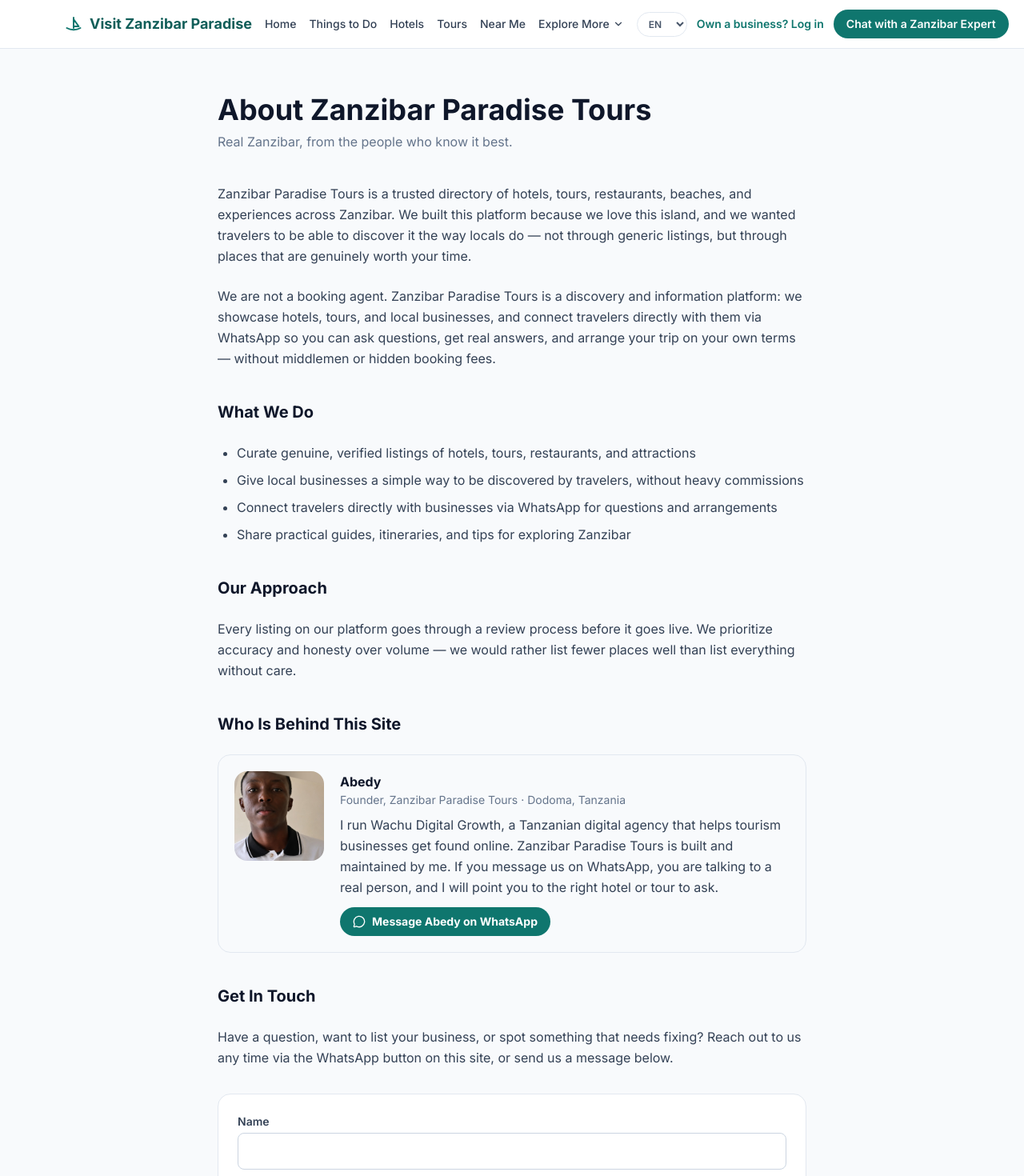
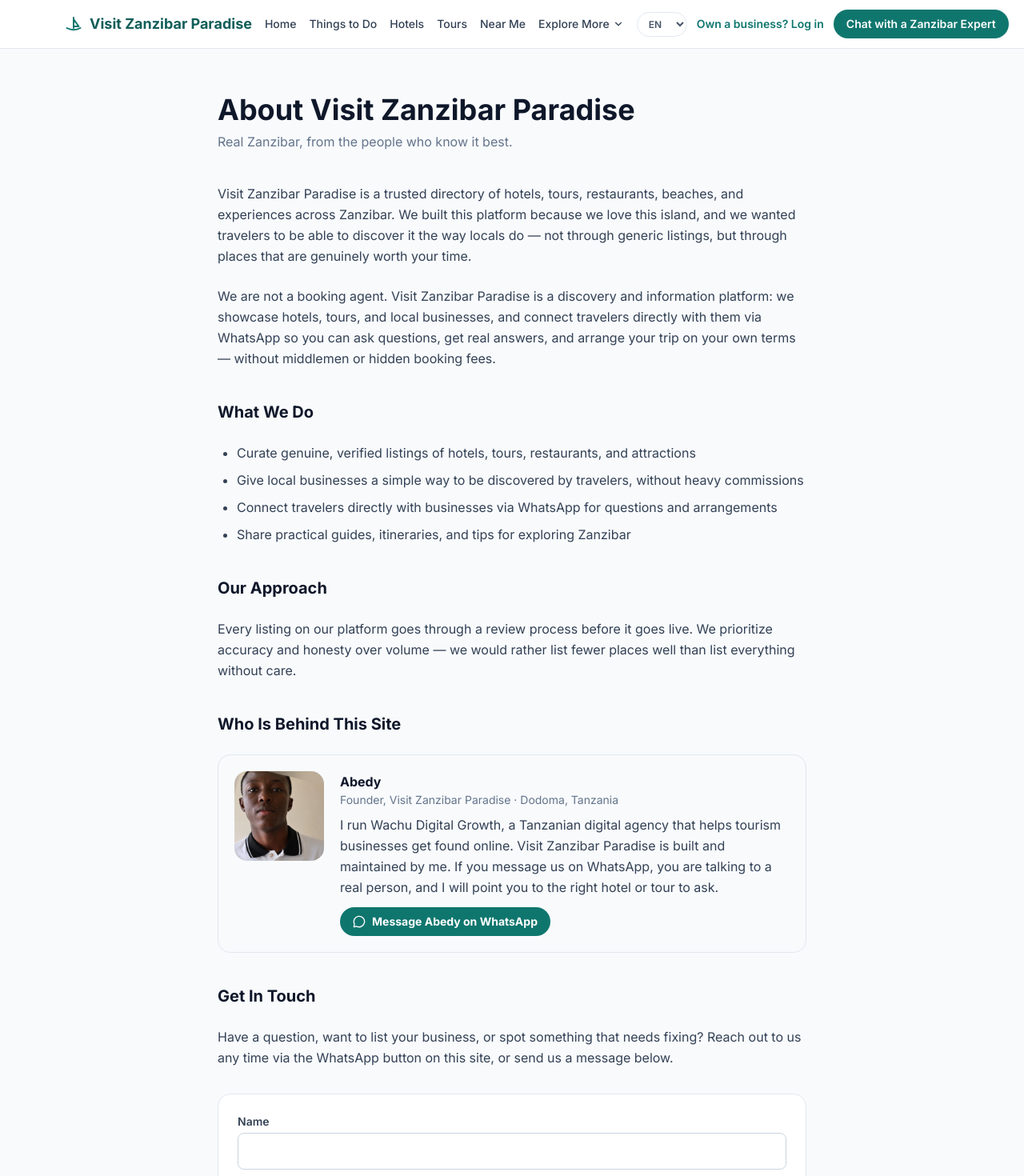
Before and after one commit to abedymbangaa-sys/ztp, a React (Vite) app: page /about in a window 1280 px wide. Shown: the top 1470 px of the page at 80% size. Built offline with nearby package versions, Linux system fonts and the light colour scheme.

Commit message:
Update About.jsx

```diff
--- a/src/pages/About.jsx
+++ b/src/pages/About.jsx
@@ -5,17 +5,17 @@ import { MessageCircle } from "lucide-react";
 export default function About() {
   return (
     <div className="max-w-3xl mx-auto px-4 py-14">
-      <h1 className="text-3xl md:text-4xl font-bold text-slate-900 mb-2">About Zanzibar Paradise Tours</h1>
+      <h1 className="text-3xl md:text-4xl font-bold text-slate-900 mb-2">About Visit Zanzibar Paradise</h1>
       <p className="text-slate-500 mb-10">Real Zanzibar, from the people who know it best.</p>
       <div className="space-y-6 text-slate-700 leading-relaxed">
         <p>
-          Zanzibar Paradise Tours is a trusted directory of hotels, tours, restaurants, beaches, and
+          Visit Zanzibar Paradise is a trusted directory of hotels, tours, restaurants, beaches, and
           experiences across Zanzibar. We built this platform because we love this island, and we wanted
           travelers to be able to discover it the way locals do — not through generic listings, but through
           places that are genuinely worth your time.
         </p>
         <p>
-          We are not a booking agent. Zanzibar Paradise Tours is a discovery and information platform: we
+          We are not a booking agent. Visit Zanzibar Paradise is a discovery and information platform: we
           showcase hotels, tours, and local businesses, and connect travelers directly with them via
           WhatsApp so you can ask questions, get real answers, and arrange your trip on your own terms —
           without middlemen or hidden booking fees.
@@ -37,7 +37,7 @@ export default function About() {
         <div className="flex flex-col sm:flex-row gap-5 items-start bg-slate-50 border border-slate-200 rounded-2xl p-5">
           <img
             src="/images/abedy.jpg"
-            alt="Abedy, founder of Zanzibar Paradise Tours"
+            alt="Abedy, founder of Visit Zanzibar Paradise"
             width="640"
             height="640"
             loading="lazy"
@@ -45,10 +45,10 @@ export default function About() {
           />
           <div className="min-w-0">
             <p className="font-bold text-slate-900">Abedy</p>
-            <p className="text-sm text-slate-500 mb-2">Founder, Zanzibar Paradise Tours · Dodoma, Tanzania</p>
+            <p className="text-sm text-slate-500 mb-2">Founder, Visit Zanzibar Paradise · Dodoma, Tanzania</p>
             <p className="mb-3">
               I run Wachu Digital Growth, a Tanzanian digital agency that helps tourism businesses get found
-              online. Zanzibar Paradise Tours is built and maintained by me. If you message us on WhatsApp,
+              online. Visit Zanzibar Paradise is built and maintained by me. If you message us on WhatsApp,
               you are talking to a real person, and I will point you to the right hotel or tour to ask.
             </p>
             <a
```
